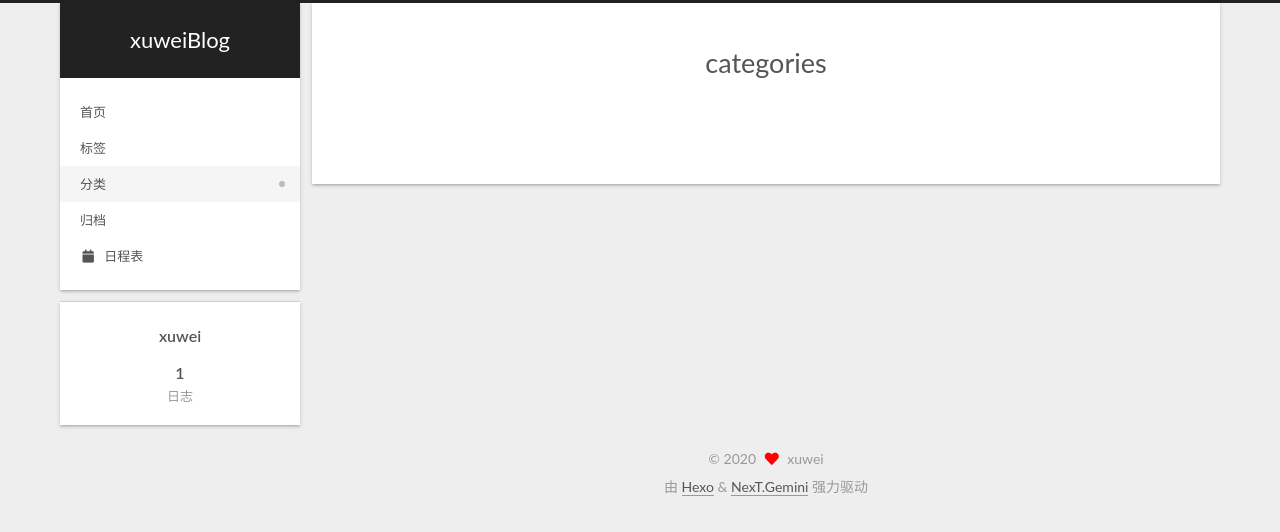
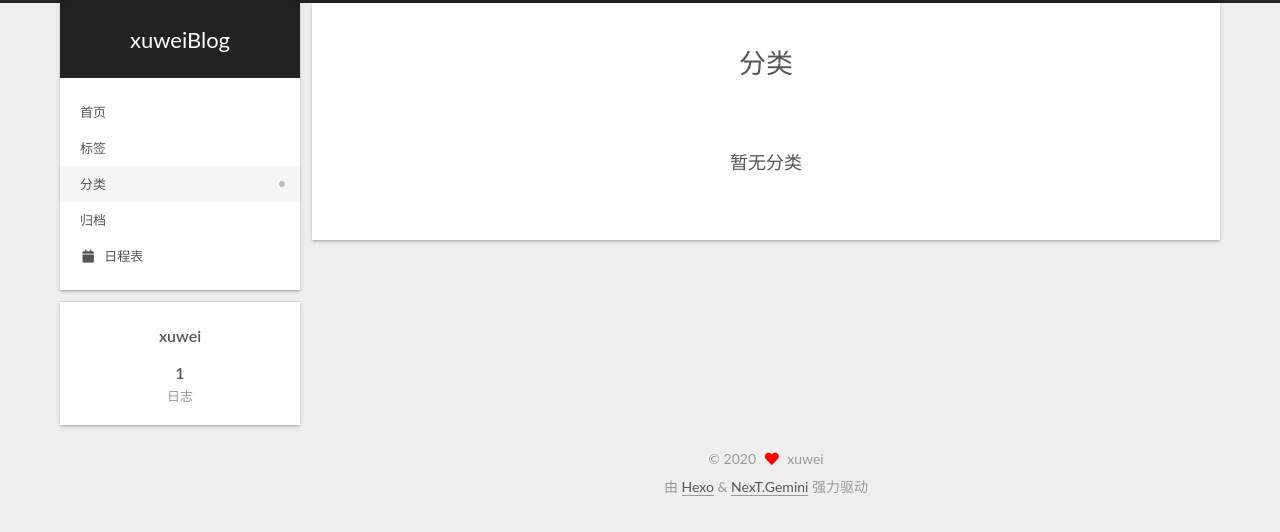
Before and after one commit to aixiuzhi/aixiuzhi.github.io, a plain HTML site: page categories/index.html in a window 1280 px wide. Drawn offline with nearby package versions, Linux system fonts and the light colour scheme.

Commit message:
Site updated: 2020-11-23 19:35:26

```diff
--- a/categories/index.html
+++ b/categories/index.html
@@ -25,12 +25,12 @@
   </script>
 
   <meta property="og:type" content="website">
-<meta property="og:title" content="categories">
+<meta property="og:title" content="分类">
 <meta property="og:url" content="http://aixiuzhi.github.io/categories/index.html">
 <meta property="og:site_name" content="xuweiBlog">
 <meta property="og:locale" content="zh_CN">
 <meta property="article:published_time" content="2020-11-23T11:13:37.000Z">
-<meta property="article:modified_time" content="2020-11-23T11:13:37.045Z">
+<meta property="article:modified_time" content="2020-11-23T11:21:17.072Z">
 <meta property="article:author" content="xuwei">
 <meta name="twitter:card" content="summary">
 
@@ -48,7 +48,7 @@
   };
 </script>
 
-  <title>categories | xuweiBlog
+  <title>分类 | xuweiBlog
 </title>
 
 
@@ -237,7 +237,7 @@
     <div class="post-block" lang="zh-CN">
       <header class="post-header">
 
-<h1 class="post-title" itemprop="name headline">categories
+<h1 class="post-title" itemprop="name headline">分类
 </h1>
 
 <div class="post-meta-container">
@@ -251,6 +251,15 @@
 
 
       <div class="post-body">
+          <div class="category-all-page">
+  <div class="category-all-title">
+    暂无分类
+  </div>
+  <div class="category-all">
+
+  </div>
+</div>
+
 
       </div>
 
```
